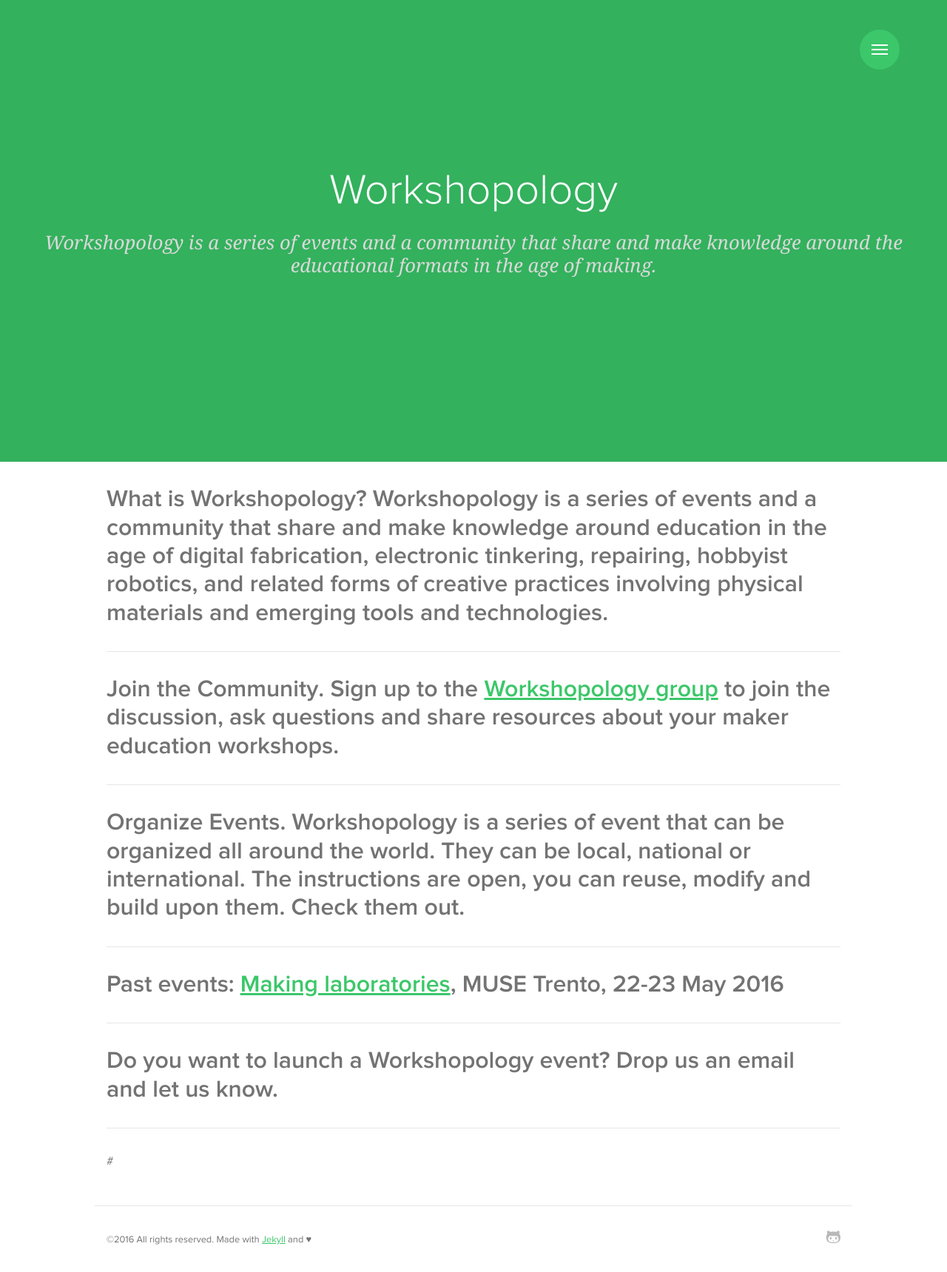
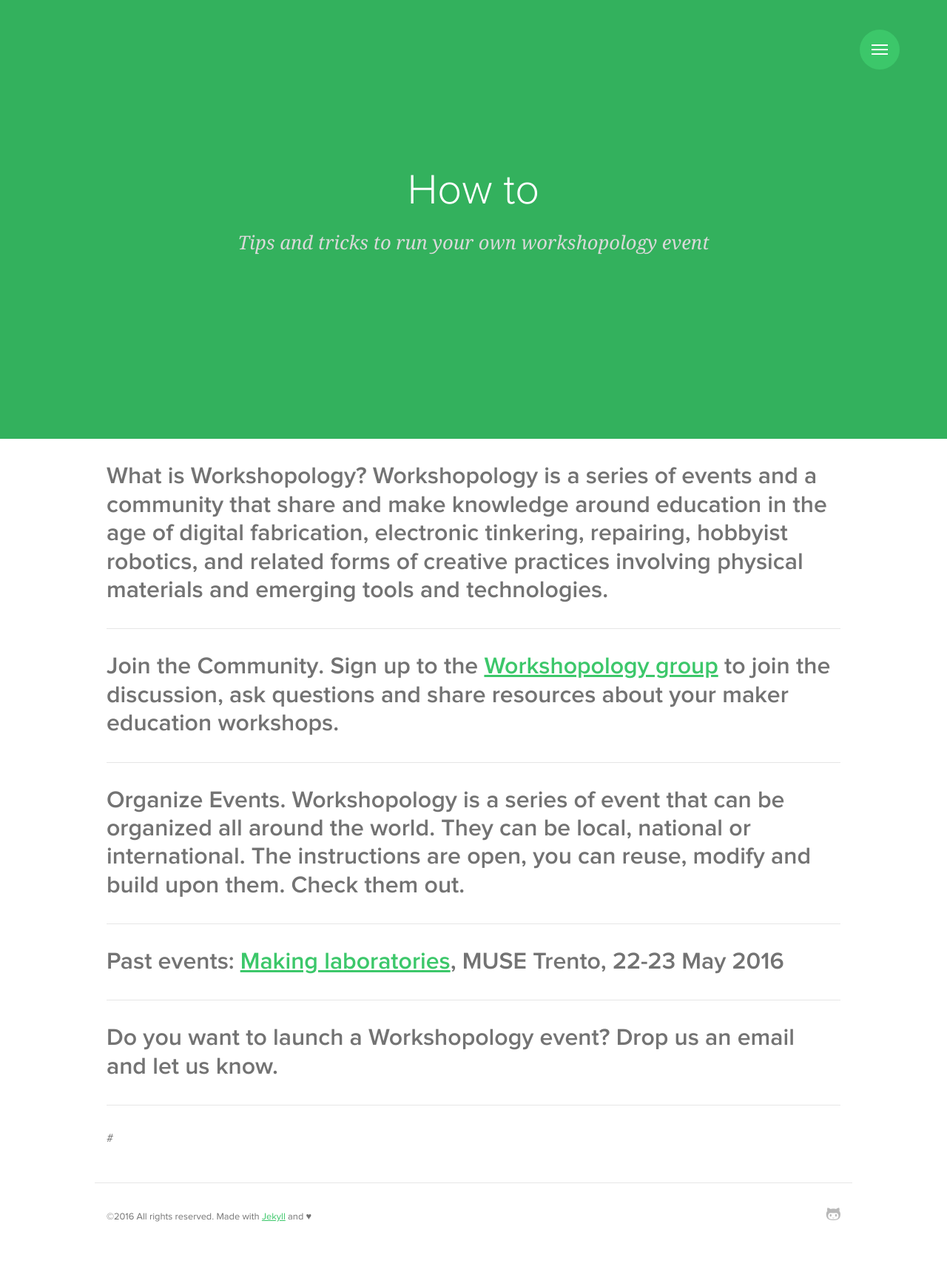
Before and after one commit to almostserena/workshopology-website-generator, a Jekyll site: the page built from howto.md, in a window 1280 px wide. Shown: the whole page at 74% size. Built offline with Jekyll 4.4.1, drawn with Linux system fonts in a browser that asks for light colours; some web fonts are replaced.

Commit message:
dasds
dsadsa

```diff
--- a/howto.md
+++ b/howto.md
@@ -1,7 +1,7 @@
 ---
 layout: page
-title: Workshopology
-subtitle: Workshopology is a series of events and a community that share and make knowledge around the educational formats in the age of making.
+title: How to
+subtitle: Tips and tricks to run your own workshopology event
 ---
 
 # What is Workshopology? Workshopology is a series of events and a community that share and make knowledge around education in the age of digital fabrication, electronic tinkering, repairing, hobbyist robotics, and related forms of creative practices involving physical materials and emerging tools and technologies.
```
Also changed, not shown: index.md (+1 -1 lines).
